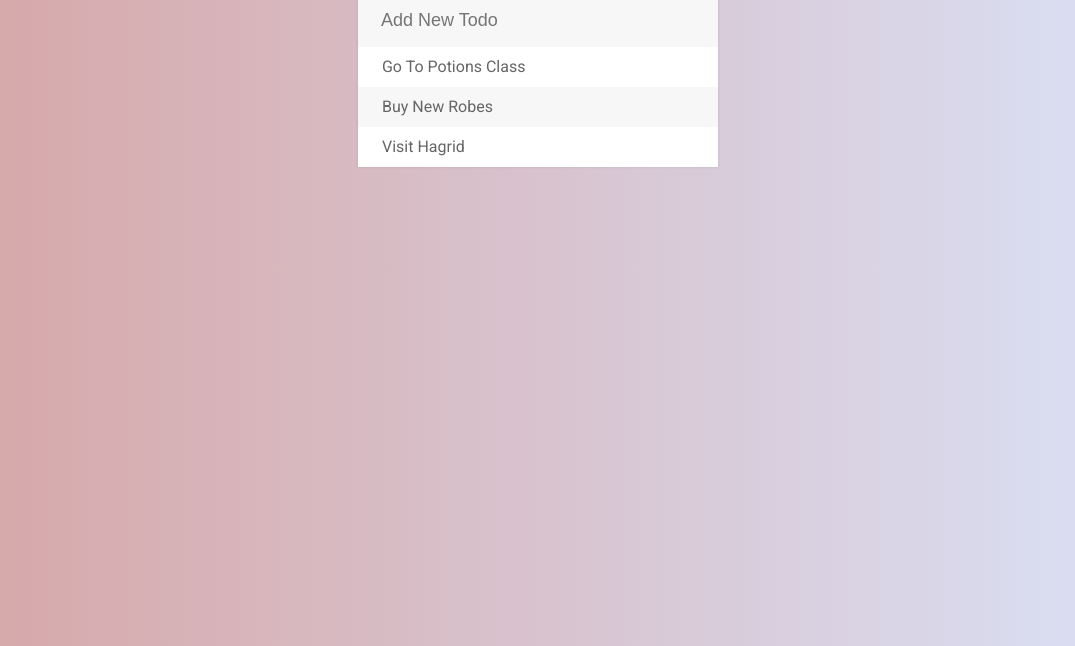
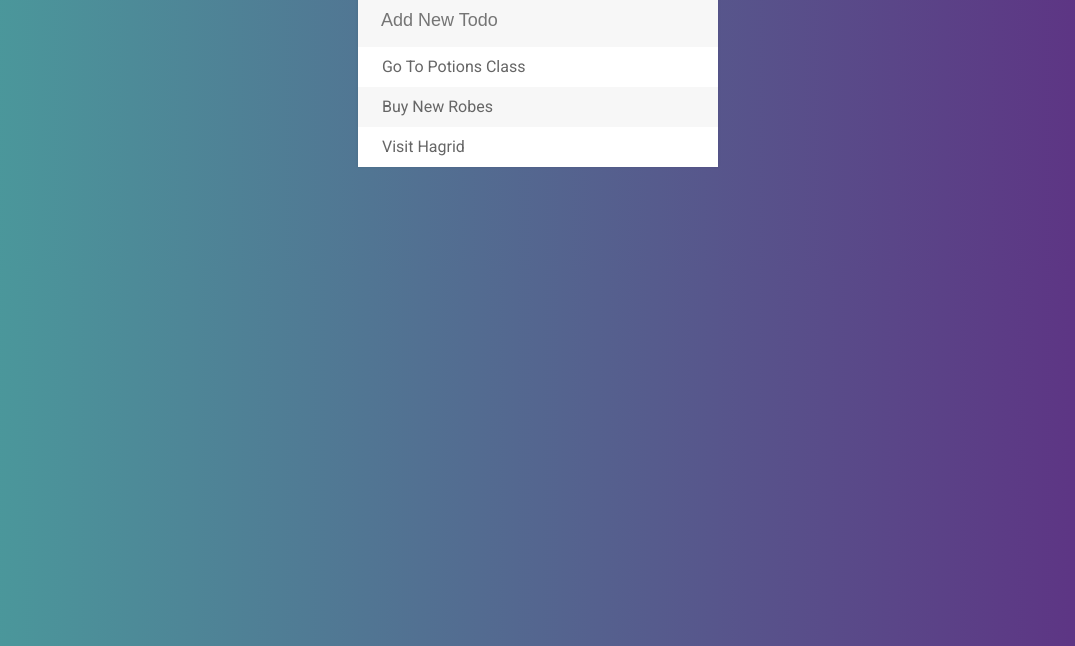
Before and after one commit to yawzzz/to-do-list, a plain HTML site: page index.html in a window 1280 px wide. Shown: the part 154-800 px from the top of the page, without its empty margins (102-1177 px from the left). Drawn offline with Linux system fonts and the light colour scheme.

Commit message:
Update todos.css

```diff
--- a/assets/css/todos.css
+++ b/assets/css/todos.css
@@ -1,8 +1,9 @@
 body{
 	font-family: 'Roboto', sans-serif;
-	background: #DAE2F8;  /* fallback for old browsers */
-	background: -webkit-linear-gradient(to right, #D6A4A4, #DAE2F8);  /* Chrome 10-25, Safari 5.1-6 */
-	background: linear-gradient(to right, #D6A4A4, #DAE2F8); /* W3C, IE 10+/ Edge, Firefox 16+, Chrome 26+, Opera 12+, Safari 7+ */
+	background: #5f2c82;  /* fallback for old browsers */
+	background: -webkit-linear-gradient(to right, #49a09d, #5f2c82);  /* Chrome 10-25, Safari 5.1-6 */
+	background: linear-gradient(to right, #49a09d, #5f2c82); /* W3C, IE 10+/ Edge, Firefox 16+, Chrome 26+, Opera 12+, Safari 7+ */
+
 
 }
 
```
